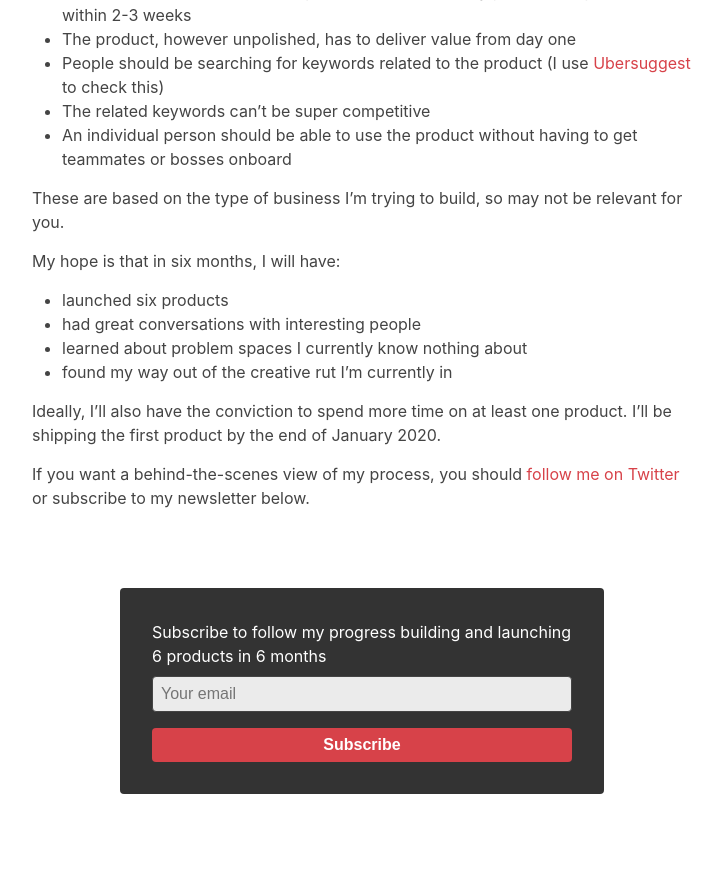
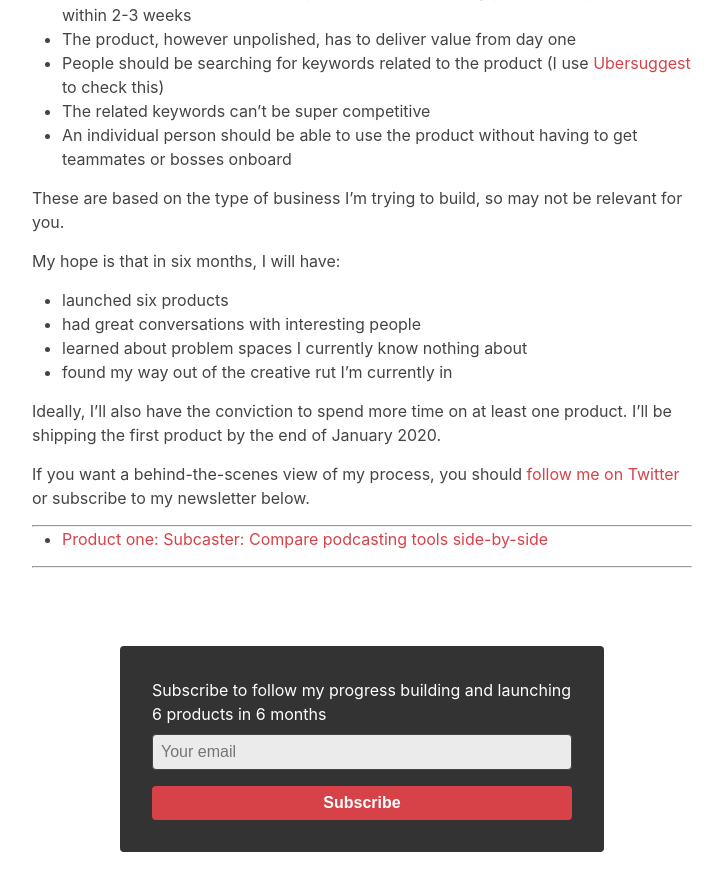
Before and after one commit to ramykhuffash/ramykhuffash.github.io, a Jekyll site: the page built from _posts/2020-01-09-6-products-in-6-months.markdown, in a window 1280 px wide and 900 px high, scrolled down 1102 px. Shown: the top 891 px of the window, without its empty margins (278-1001 px from the left). Built offline with Jekyll 4.4.1, drawn with Linux system fonts in a browser that asks for light colours; before the commit the page ends 1944 px from its top, so only the background shows below that.

Commit message:
blog post

```diff
--- a/_posts/2020-01-09-6-products-in-6-months.markdown
+++ b/_posts/2020-01-09-6-products-in-6-months.markdown
@@ -43,3 +43,7 @@ My hope is that in six months, I will have:
 Ideally, I'll also have the conviction to spend more time on at least one product. I'll be shipping the first product by the end of January 2020.
 
 If you want a behind-the-scenes view of my process, you should <a href="https://twitter.com/ramykhuffash" target="_blank" rel="nofollow">follow me on Twitter</a> or subscribe to my newsletter below.
+
+<hr />
+ - <a href="https://rocketgems.com/2020/01/09/6-products-in-6-months.html">Product one: Subcaster: Compare podcasting tools side-by-side</a>
+ <hr />
--- a/_posts/2020-01-31-product-one-subcaster.markdown
+++ b/_posts/2020-01-31-product-one-subcaster.markdown
@@ -1,7 +1,7 @@
 ---
 layout: post
 title:  "Product 1/6 - Subcaster: Compare podcast tools side-by-side"
-date:   2020-01-09 10:05:13 +0100
+date:   2020-01-31 10:05:13 +0100
 ---
 
 *This is the first update from my "<a href="https://rocketgems.com/2020/01/09/6-products-in-6-months.html">launch 6 products in 6 months</a>" challenge*
```
